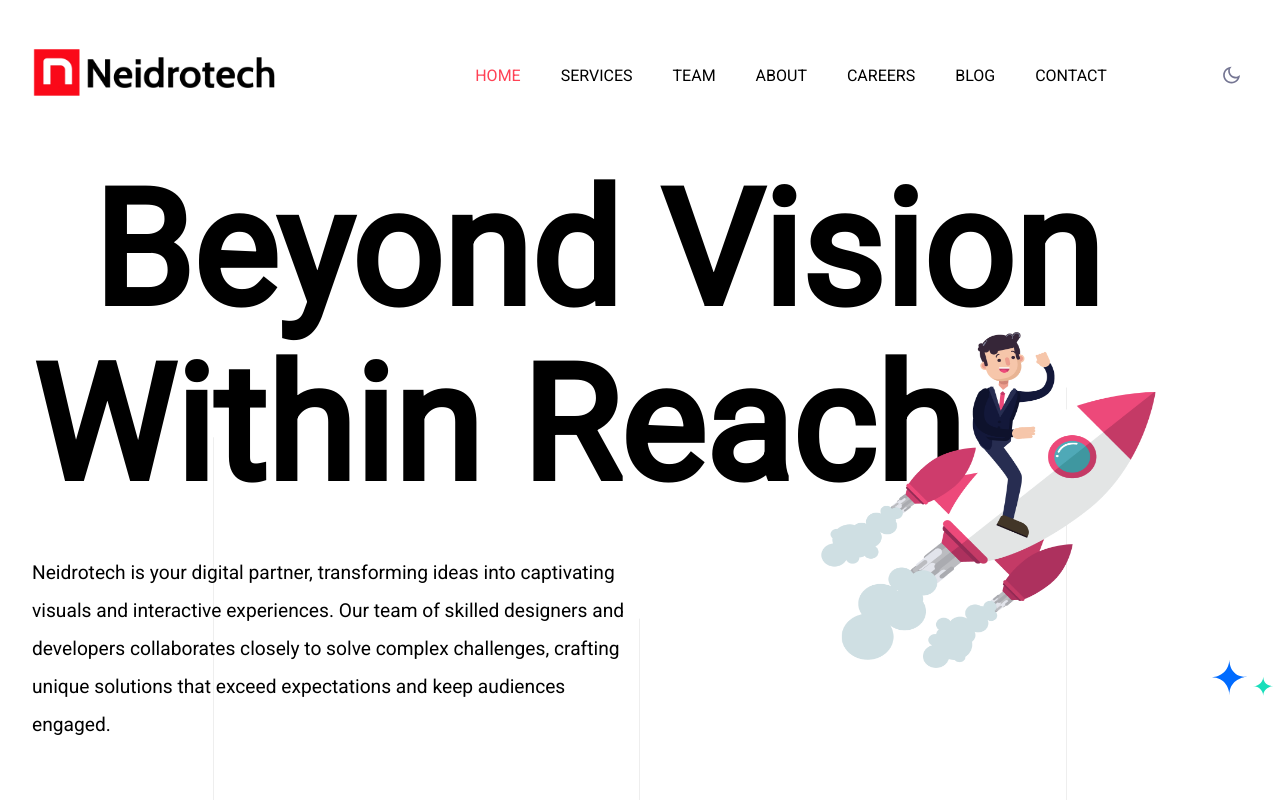
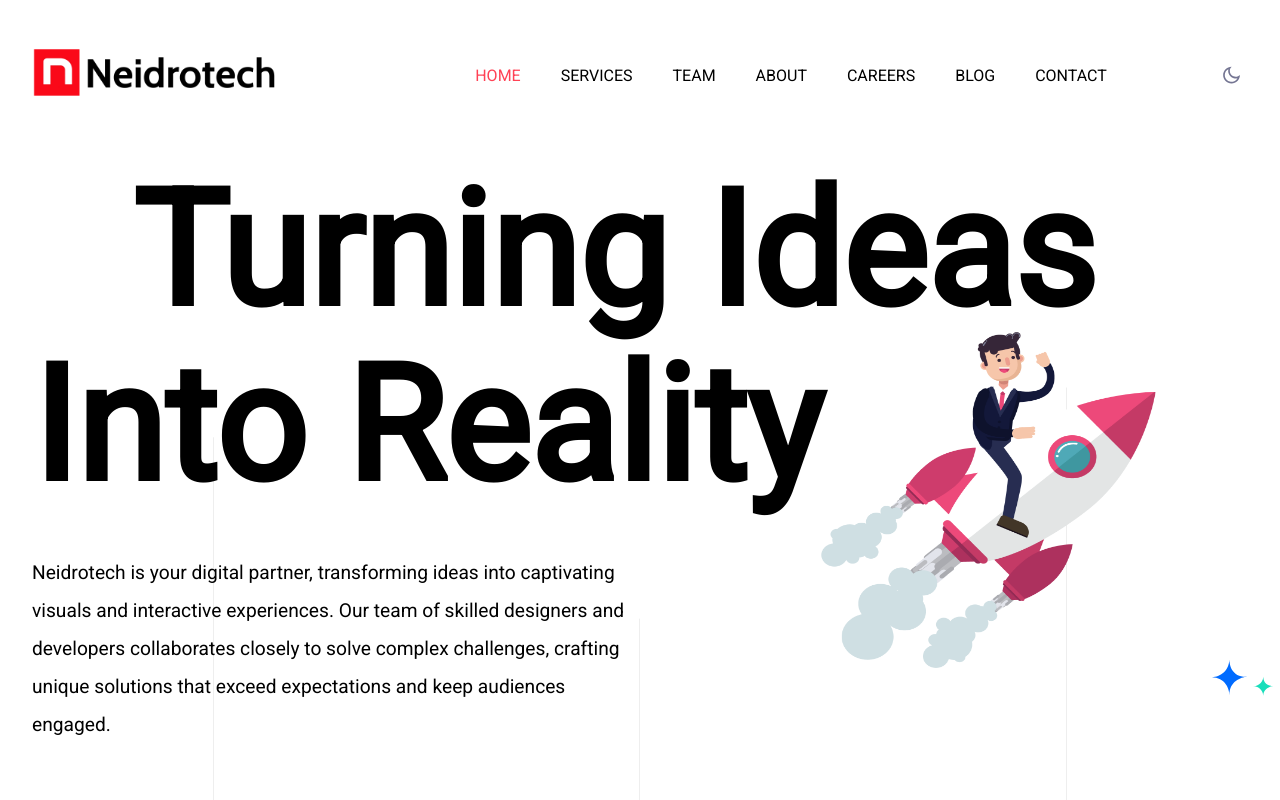
Before and after one commit to leandrology/neidrotech-main, a Next.js app: page / in a window 1280 px wide. Shown: the top 800 px of the page. Built offline with nearby package versions, Linux system fonts and the light colour scheme.

Commit message:
Updated hero

```diff
--- a/components/Hero/index.tsx
+++ b/components/Hero/index.tsx
@@ -37,11 +37,11 @@ const Hero = () => {
                 viewport={{ once: true }}
                 className="animate_left mx-auto"
               >
-              <h1 className="mb-5 pr-12 text-hero text-black dark:text-white xl:pl-15 xl:pb-5">
-                Beyond Vision
+              <h1 className="mb-5 pr-12 text-hero text-black dark:text-white xl:pl-25 xl:pb-5">
+                Turning Ideas
               </h1>
               <h1 className="mb-5 pr-12 text-hero text-black dark:text-white xl:pb-10">
-                 Within Reach
+                 Into Reality
               </h1>
               </motion.div>
               <motion.div
```
